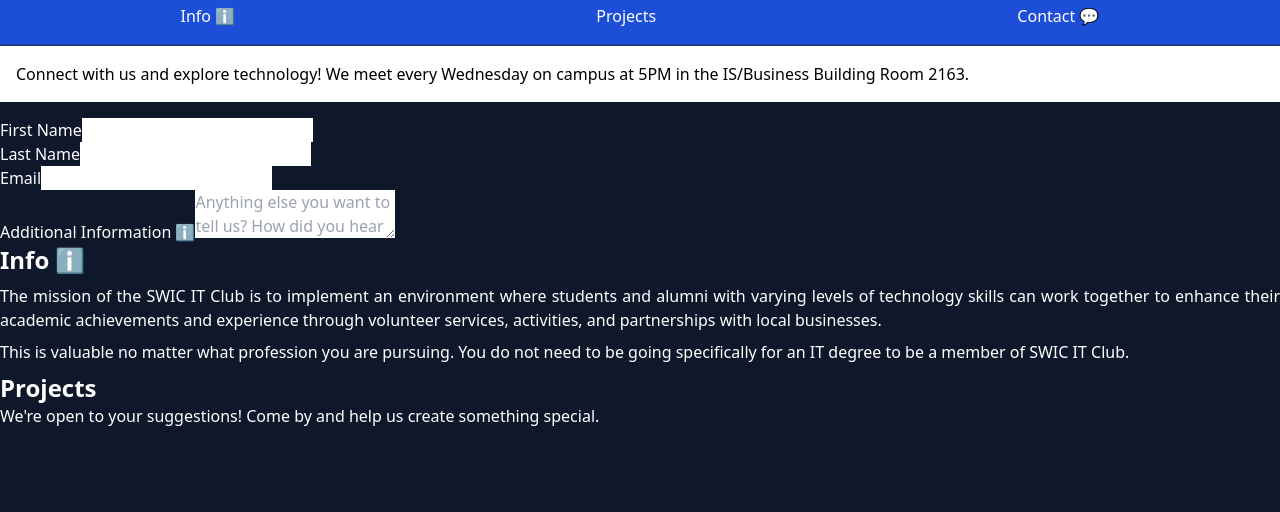
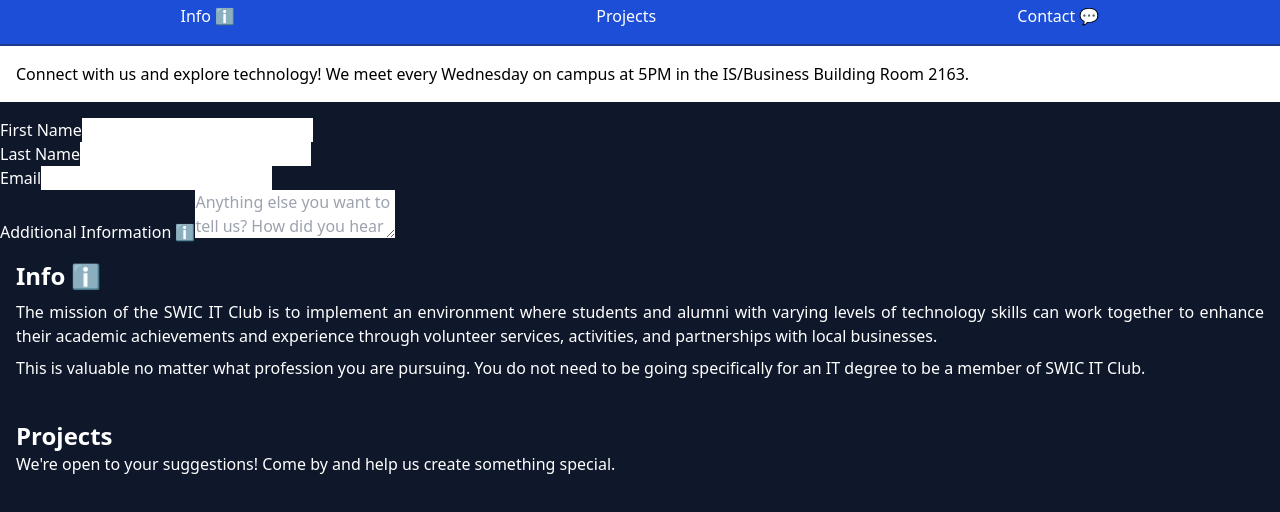
Before and after one commit to swicit/website-2, a website built with Vite: page index.html in a window 1280 px wide. Shown: the part 54-566 px from the top of the page. Built offline with nearby package versions, Linux system fonts and the light colour scheme; files whose address does not match are found by name.

Commit message:
Update code to current

```diff
--- a/style.css
+++ b/style.css
@@ -1,3 +1,7 @@
 @tailwind base;
 @tailwind components;
 @tailwind utilities;
+
+section {
+  padding: 1rem;
+}
```
